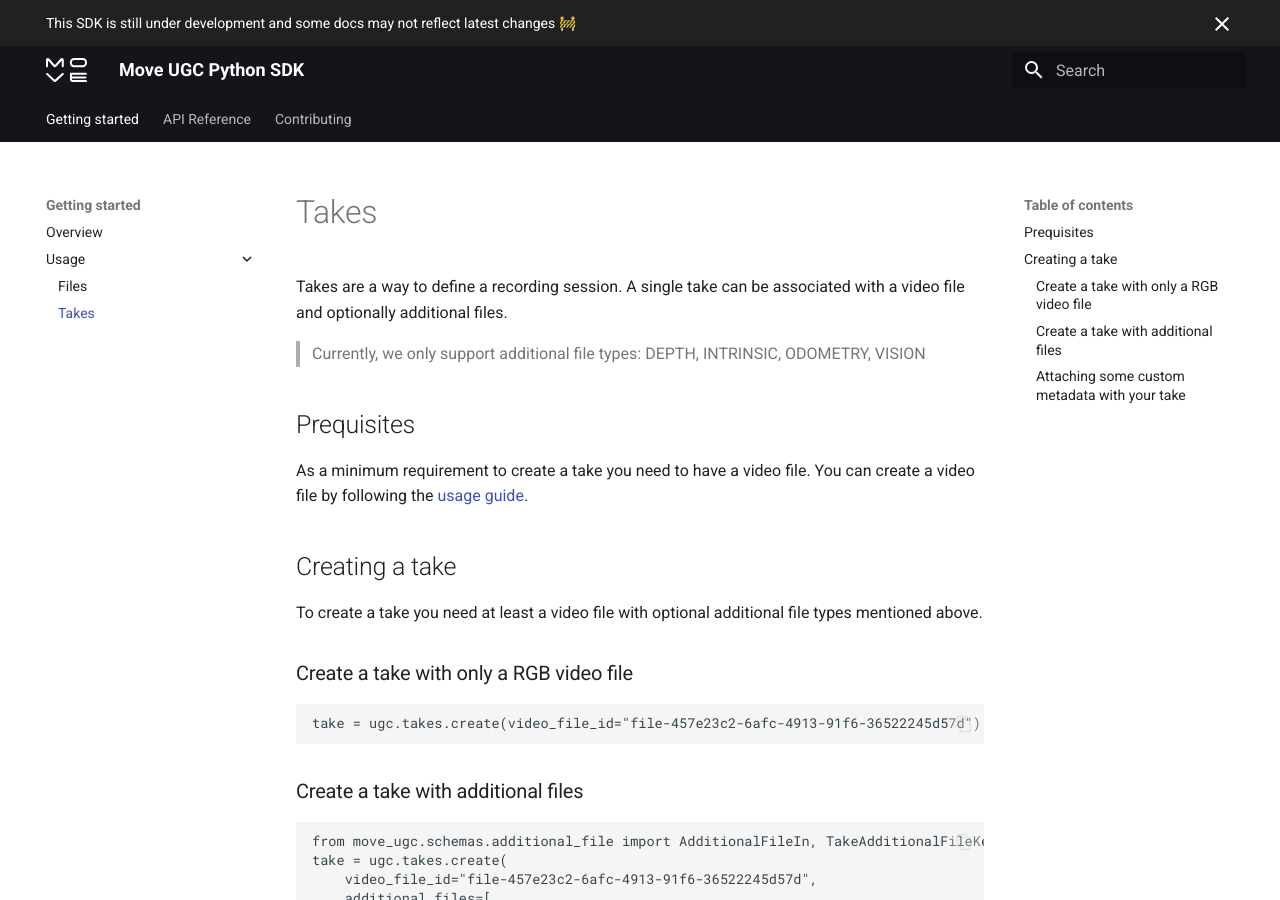
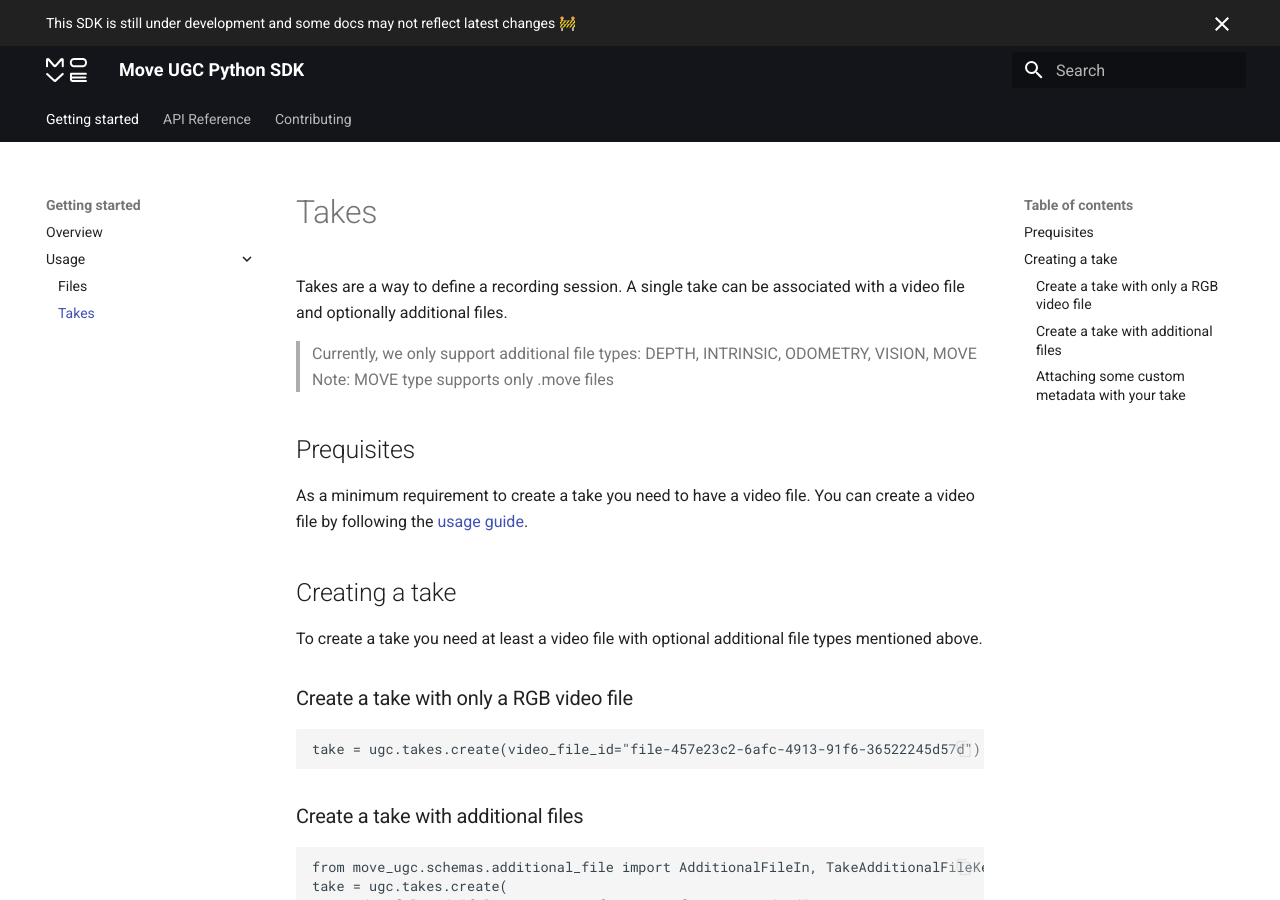
Before and after one commit to move-ai/move-ugc-python, an MkDocs documentation site: the page built from docs/getting-started/usage/take.md, in a window 1280 px wide and 900 px high. Built offline with MkDocs 1.6.1 and Material for MkDocs 9.7.7, drawn with Linux system fonts in a browser that asks for light colours; the version menu is left out.

Commit message:
fix: add move file key type

```diff
--- a/docs/getting-started/usage/take.md
+++ b/docs/getting-started/usage/take.md
@@ -1,6 +1,8 @@
 Takes are a way to define a recording session. A single take can be associated with a video file and optionally additional files.
 
-> Currently, we only support additional file types: DEPTH, INTRINSIC, ODOMETRY, VISION
+> Currently, we only support additional file types: DEPTH, INTRINSIC, ODOMETRY, VISION, MOVE
+> Note: MOVE type supports only .move files
+
 
 ## Prequisites
 
```
Also changed, not shown: 1 other file.
